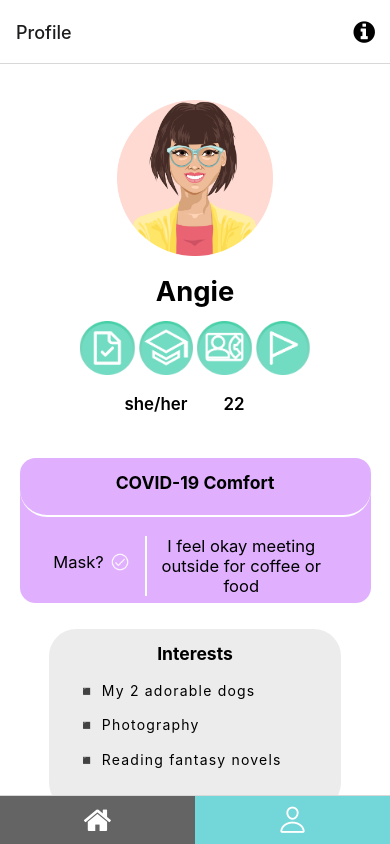
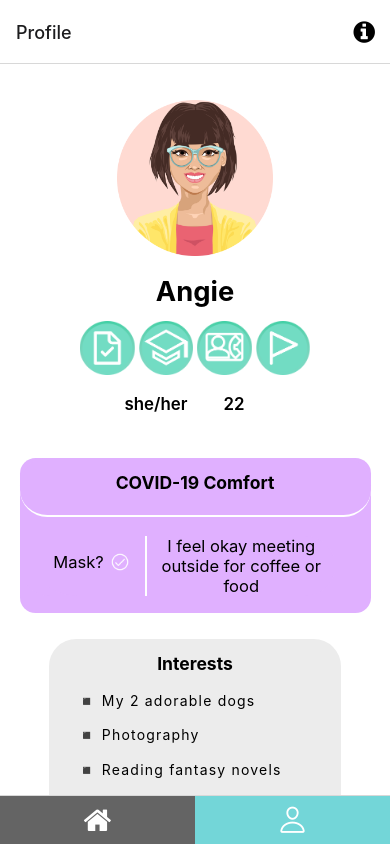
Before and after one commit to maaarvin-was-here/hi5, a React Native app: screen /TabOne in a window 390 px wide. Built offline with nearby package versions, Linux system fonts and the light colour scheme; what expo-linking would draw is missing.

Commit message:
minor formatting

```diff
--- a/screens/ProfileScreen.tsx
+++ b/screens/ProfileScreen.tsx
@@ -199,6 +199,7 @@ const styles = StyleSheet.create({
     height: '25%',
     backgroundColor: '#ececec',
     borderRadius: 0.07 * windowWidth,
+    paddingBottom: 0.06 * windowHeight,
   },
   interestText: {
     color: 'black',
```
